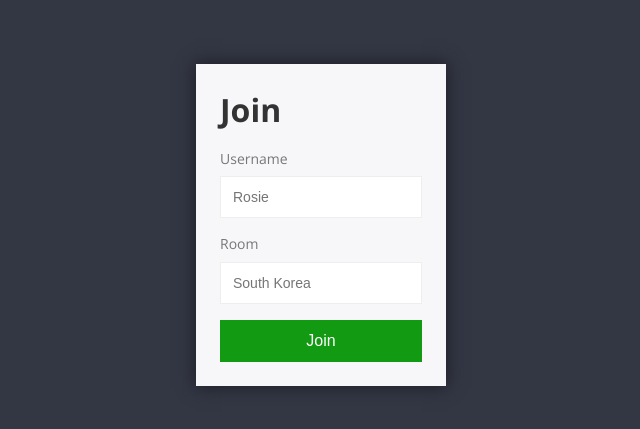
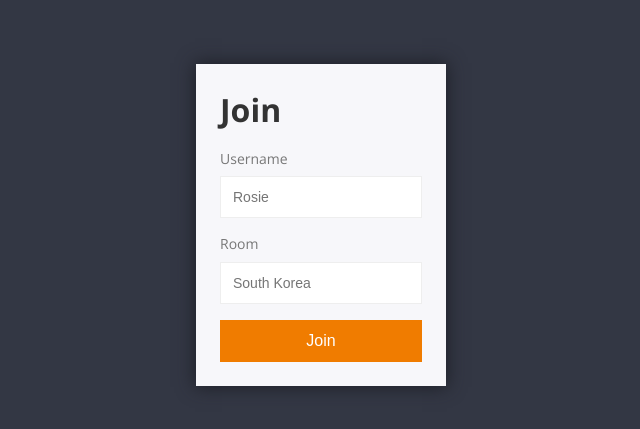
Before and after one commit to rosiejh/chat-app, a website: page public/index.html in a window 1280 px wide. Shown: the part 175-604 px from the top of the page, without its empty margins (319-959 px from the left). Drawn offline with nearby package versions, Linux system fonts and the light colour scheme.

Commit message:
Change button color to orange

```diff
--- a/public/css/styles.css
+++ b/public/css/styles.css
@@ -38,7 +38,7 @@ input {
 button {
     cursor: pointer;
     padding: 12px;
-    background: rgb(18, 154, 18);
+    background: rgb(240, 124, 0);
     border: none;
     color: white;
     font-size: 16px;
@@ -46,12 +46,12 @@ button {
 }
 
 button:hover {
-    background: rgb(8, 89, 8);
+    background: rgb(157, 81, 0);
 }
 
 button:disabled {
     cursor: default;
-    background: rgb(187, 226, 187);
+    background: rgb(249, 195, 137);
 }
 
 /* Join Page Styles */
```
